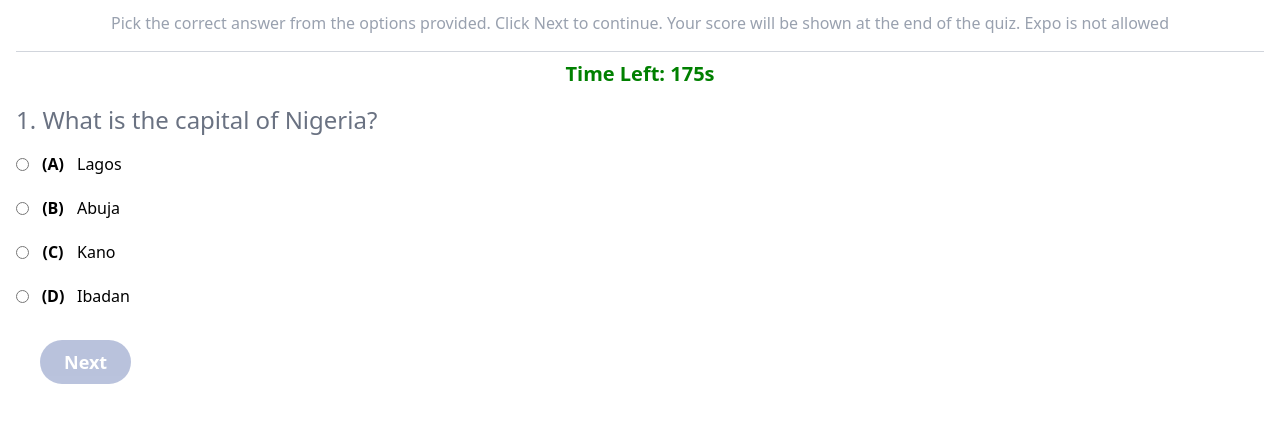
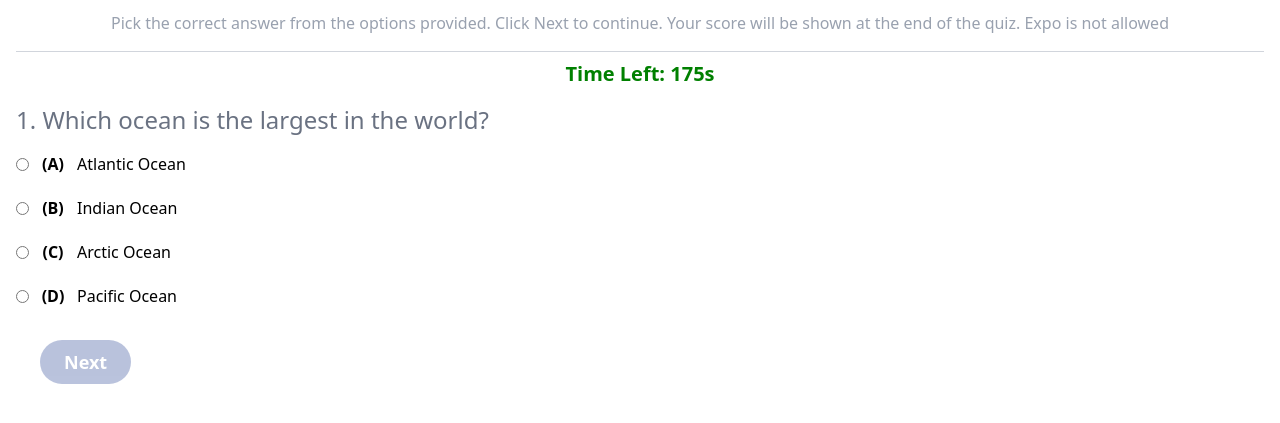
Before and after one commit to ckelechieze/quiz-app, a website: page index.html in a window 1280 px wide. Shown: the part 133-556 px from the top of the page. Drawn offline with Linux system fonts and the light colour scheme.

Commit message:
updated question

```diff
--- a/index.html
+++ b/index.html
@@ -54,9 +54,9 @@
   <script>
   const questions = [
   {
-    question: "What is the capital of Nigeria?",
-    options: ["Lagos", "Abuja", "Kano", "Ibadan"],
-    answer: "Abuja"
+  question: "Which ocean is the largest in the world?",
+  options: ["Atlantic Ocean", "Indian Ocean", "Arctic Ocean", "Pacific Ocean"],
+  answer: "Pacific Ocean"
   },
   {
   question: "What color do you get when you mix red and blue?",
```
